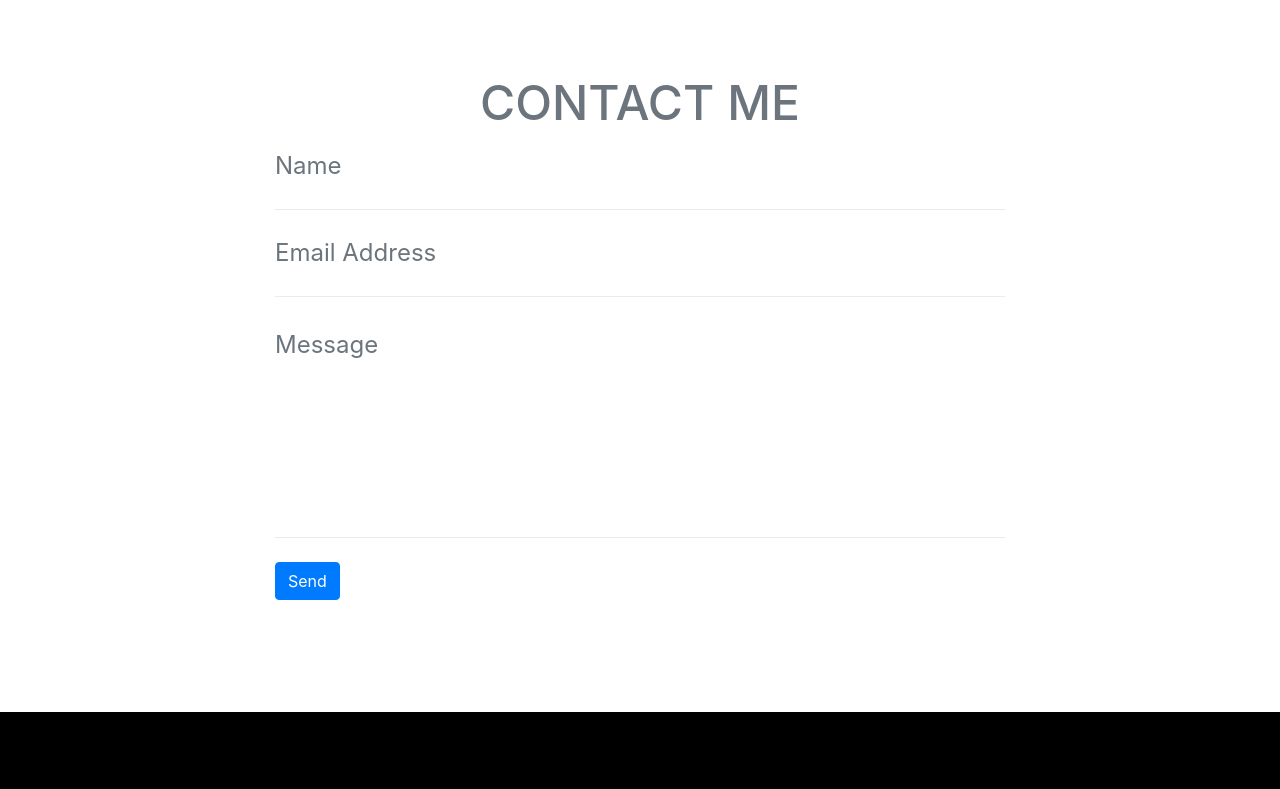
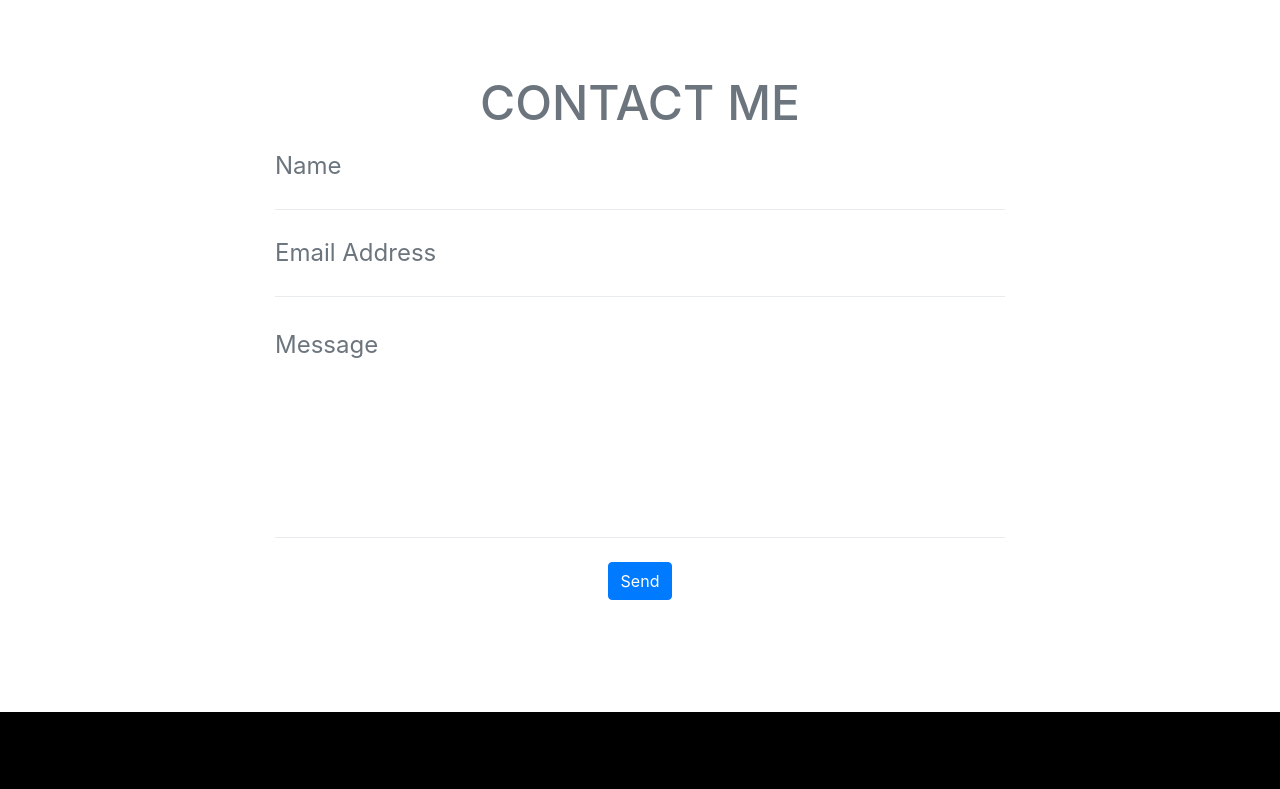
Before and after one commit to jeremyadreher/New-Portfolio, a website with bundled scripts: page index.html in a window 1280 px wide. Shown: the part 2510-3299 px from the top of the page. Built offline with nearby package versions, Linux system fonts and the light colour scheme.

Commit message:
Centered 'send' button

```diff
--- a/index.html
+++ b/index.html
@@ -212,7 +212,7 @@
               </div>
               <br>
               <div id="success"></div>
-              <div class="form-group">
+              <div class="form-group text-center">
                 <button type="submit" class="btn btn-primary btn-xl" id="sendMessageButton">Send</button>
               </div>
             </form>
```
